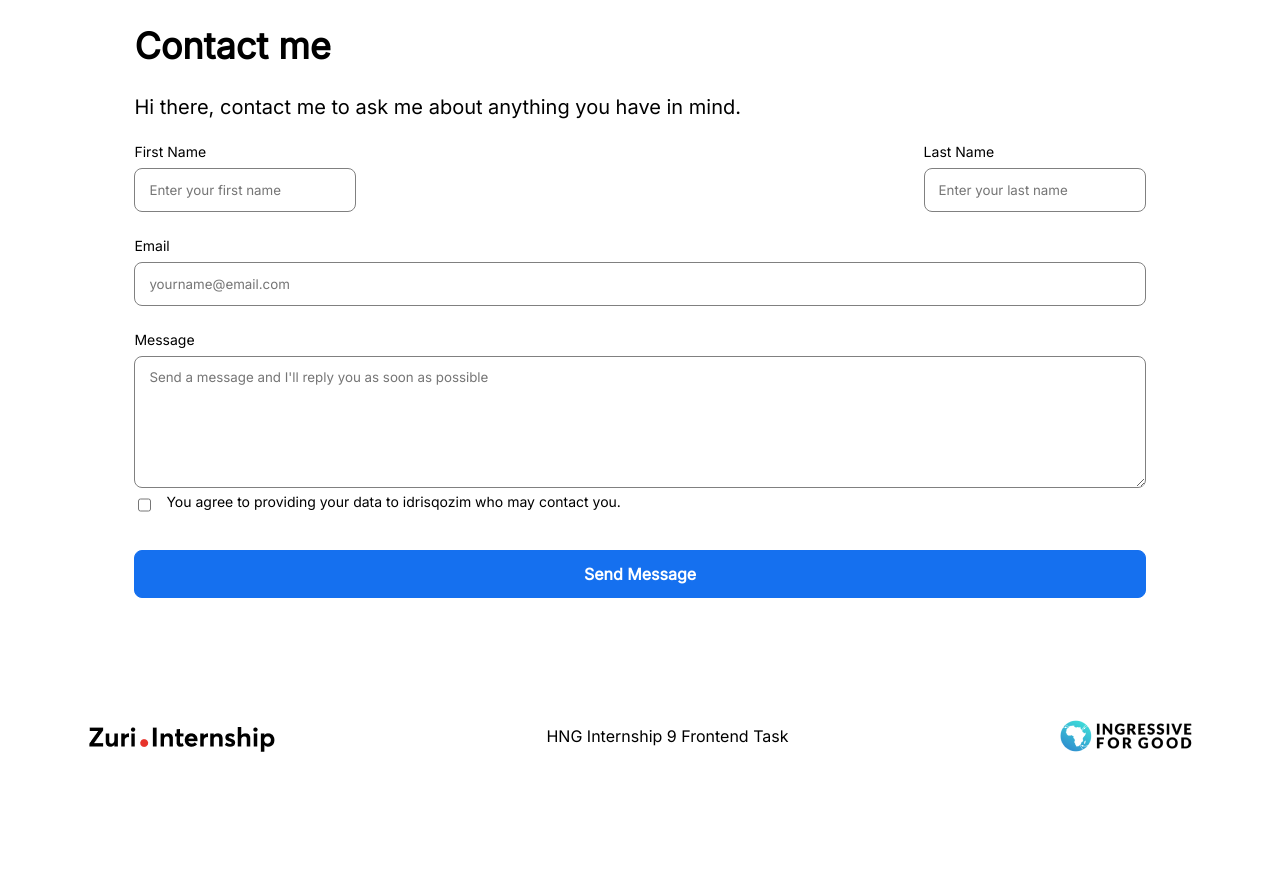
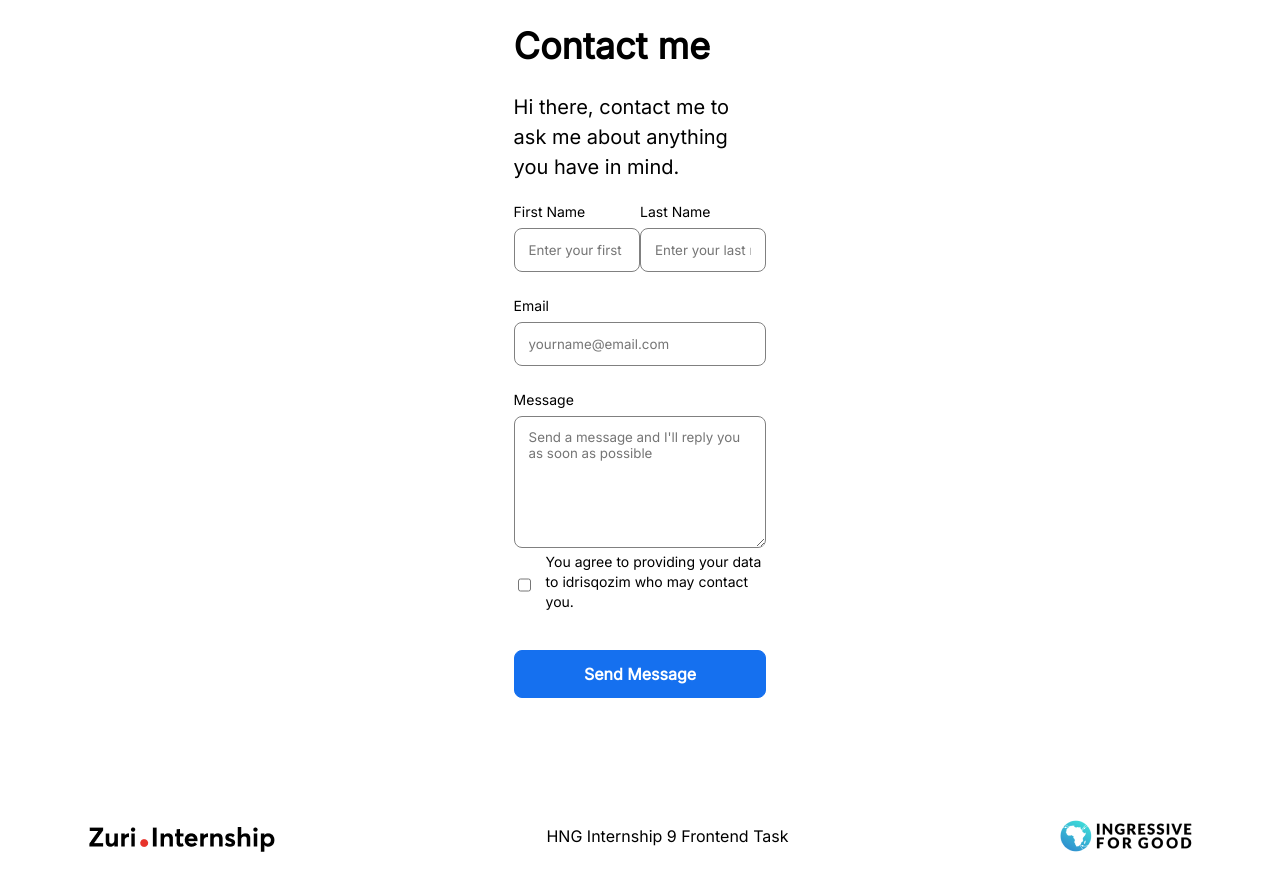
Before and after one commit to Cospis/Front-End-Stage-1-Task, a React (Create React App) app: page /contact in a window 1280 px wide. Shown: the top 890 px of the page. Before the commit the page ends 818 px from the top, so only its background shows below. Built offline with nearby package versions, Linux system fonts and the light colour scheme.

Commit message:
Update index.css

```diff
--- a/src/index.css
+++ b/src/index.css
@@ -157,7 +157,7 @@ justify-content:space-between;
 }
 
 .contactus{
-  margin: 24px 10%;
+  margin: 24px 40%;
   /* width: 100%; */
 }
 .contactus h1{
```
